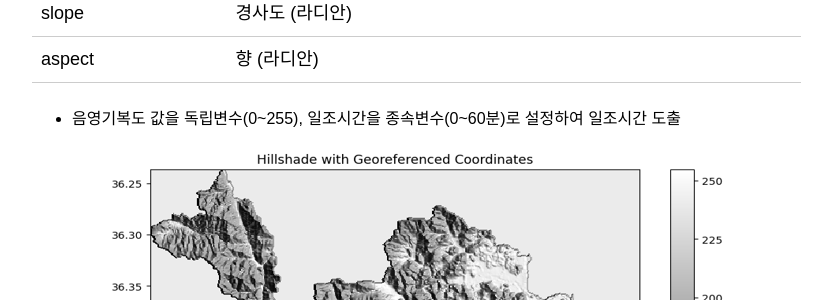
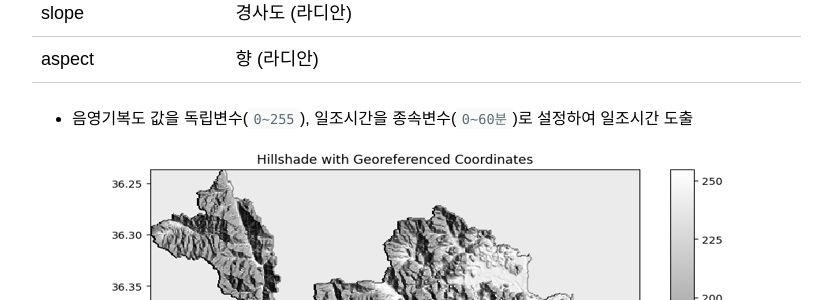
Before and after one commit to aitheimc/aitheimc.github.io, a Jekyll site: the page built from _posts/2025-03-06-Construction-of-Sunshine-Duration-Interpolation.markdown, in a window 1280 px wide and 900 px high, scrolled down 2571 px. Shown: the part 150-450 px from the top of the window, without its empty margins (335-1167 px from the left). Built offline with Jekyll 4.4.1, drawn with Linux system fonts in a browser that asks for light colours; nearby versions of some CDN libraries.

```diff
--- a/_posts/2025-03-06-Construction-of-Sunshine-Duration-Interpolation.markdown
+++ b/_posts/2025-03-06-Construction-of-Sunshine-Duration-Interpolation.markdown
@@ -102,7 +102,7 @@
 | slope | 경사도 (라디안) |
 | aspect | 향 (라디안) |
 
-- 음영기복도 값을 독립변수(0~255), 일조시간을 종속변수(0~60분)로 설정하여 일조시간 도출
+- 음영기복도 값을 독립변수(`0~255`), 일조시간을 종속변수(`0~60분`)로 설정하여 일조시간 도출
 
 
 <div style="text-align: center">
```
